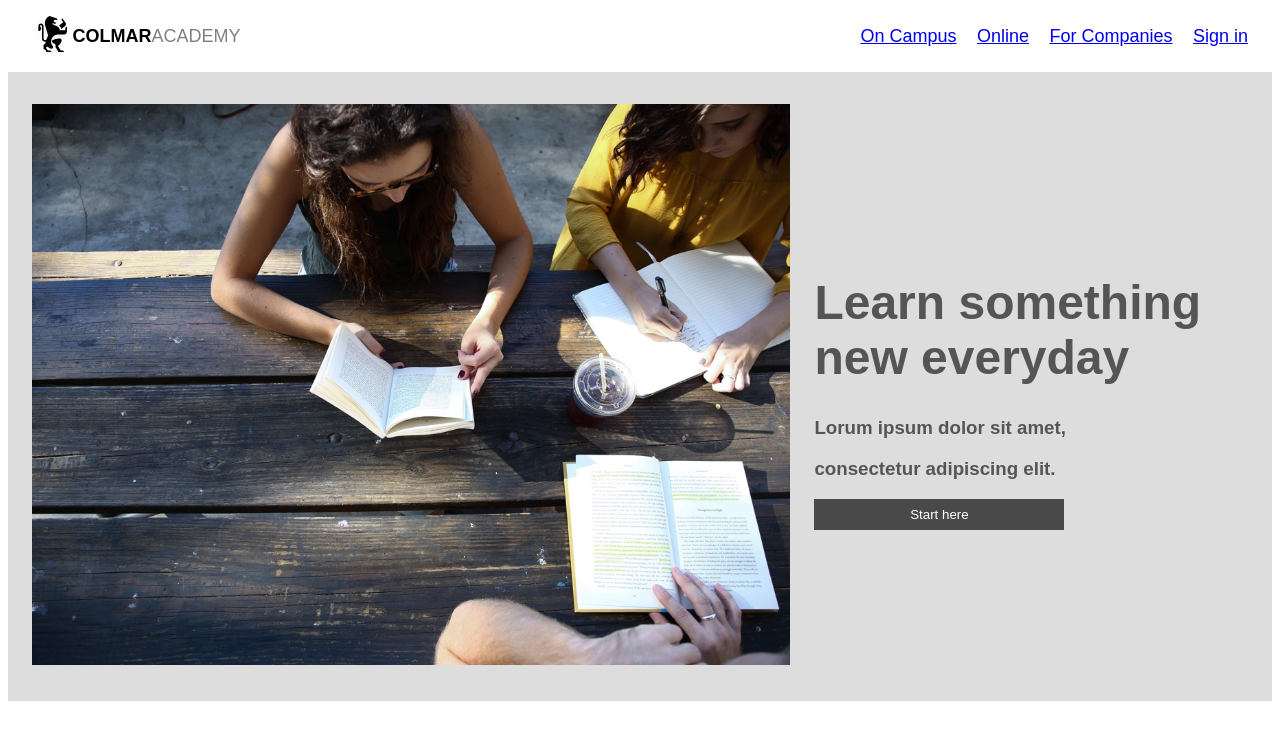
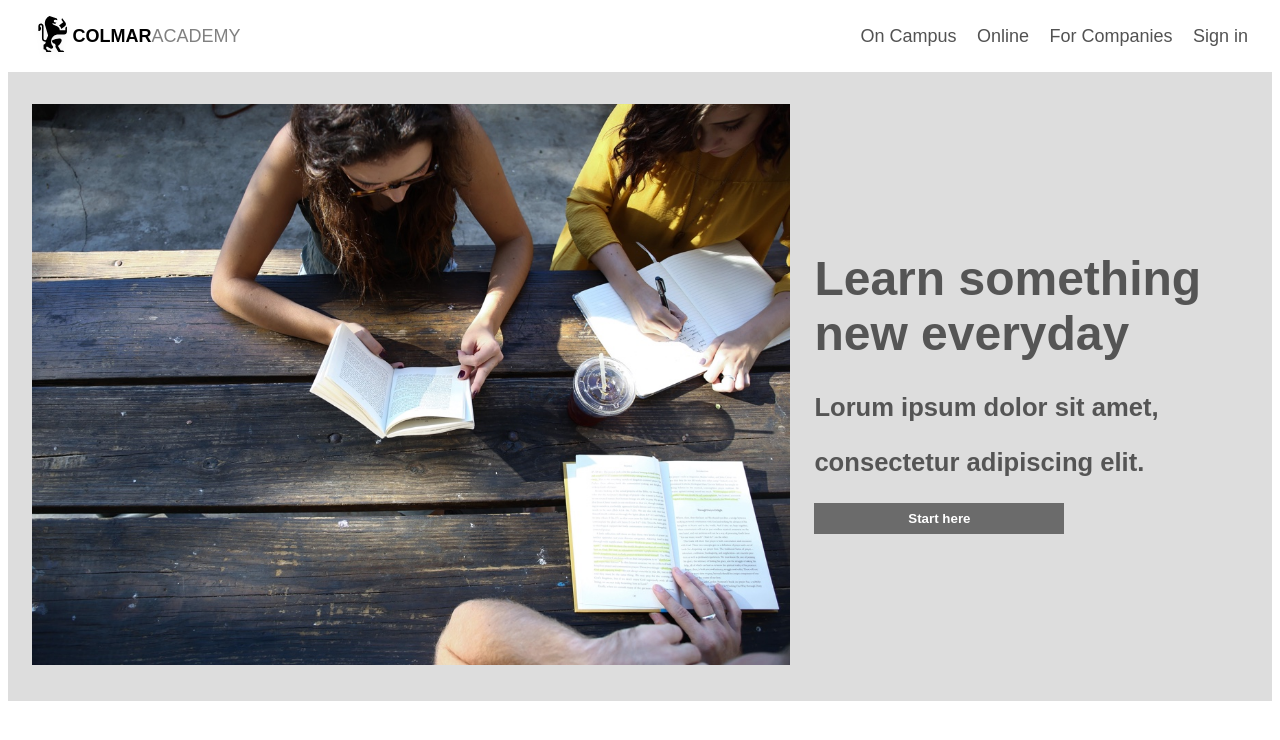
Before and after one commit to Cjmac2021/colmaracademy, a plain HTML site: page index.html in a window 1280 px wide. Drawn offline with Linux system fonts and the light colour scheme.

Commit message:
further tweek responsive style

```diff
--- a/index.html
+++ b/index.html
@@ -15,10 +15,10 @@
             <p class="logoname2">ACADEMY</p>
         </div>
         <nav>
-            <a href="#">On Campus</a>
-            <a href="#">Online</a>
-            <a href="#">For Companies</a>
-            <a href="#">Sign in</a>
+            <a href="#" class="top">On Campus</a>
+            <a href="#" class="top">Online</a>
+            <a href="#" class="top">For Companies</a>
+            <a href="#" class="top">Sign in</a>
         </nav>
         <nav class="mobile">
             <a href="#"><img src="./resources/images/ic-logo.svg"></a>
--- a/resources/css/style.css
+++ b/resources/css/style.css
@@ -26,6 +26,10 @@ a {
     font-weight: bold;
 }
 
+.top {
+  color: rgb(82, 82, 82);
+  text-decoration: none;
+}
 header .imagelogo {
     height: 3rem;
 }
@@ -57,6 +61,7 @@ header .mobile {
   #features .content {
     margin: auto 0;
     flex: 1;
+    padding-bottom: 20px;
   }
 
   #features .content h1 {
@@ -67,15 +72,18 @@ header .mobile {
 
   #features .content h3 {
     color:rgb(85, 85, 85);
+    font-size: 1.6rem;
   }
 
   #features .content button {
-    background-color: rgb(73, 73, 73);
+    background-color: rgb(107, 107, 107);
     border: none;
     padding: 8px;
     width: 250px;
-    color: white
-  }
+    color: white;
+    font-weight: bold;
+   }
+
   @media only screen and (max-width: 720px) {
     #features {
       flex-flow: column;
@@ -93,21 +101,30 @@ header .mobile {
 
     #features .image-container {
         width: 100%;
-        height: 100%;
         padding: 0;
       }
 
     #features .content {
+        padding: 32px 16px;
+      }
 
-      padding: 32px 16px;
-      margin: 0 auto;
-    }
     .logoname, .logoname2, .logo {
         display: none;
     }
 
     h1 {
+      margin-top: 0px;
       font-size: 2rem;
     }
 
+    #features .content button {
+      margin-top: 14px;
+      width: 100%;
+      padding: 10px;
+      background-color: rgb(165, 165, 165);
+
+    }
+    #features .content h3 {
+      margin: 10px 0px
+    }
   }
```
